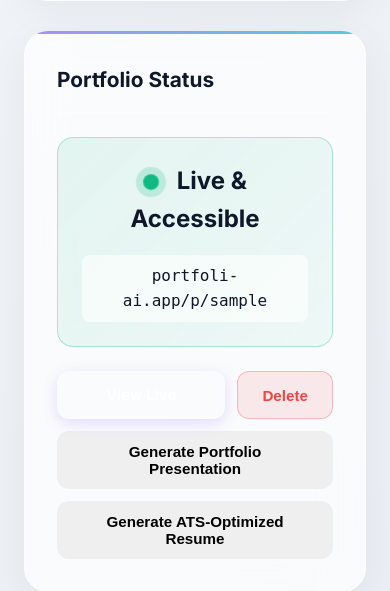
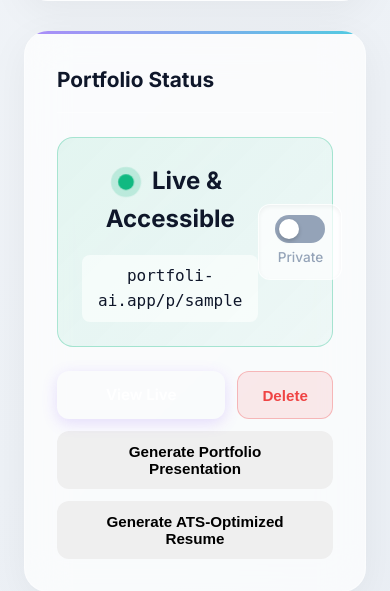
Before and after one commit to SauradipDinda/CareerNova-ai, a Python web app: template templates/dashboard.html in a window 390 px wide. Shown: the part 1754-2345 px from the top of the page. Run offline with Jinja, Linux system fonts and the light colour scheme; the template is opened without the code that fills it: most values are stand-ins (such as "Sample title", 1, 10 or a date in 2020).

Commit message:
Add publish portfolio feature

```diff
--- a/models.py
+++ b/models.py
@@ -2,7 +2,7 @@
 
 import datetime
 from sqlalchemy import (
-    Column, Integer, String, Text, DateTime, ForeignKey, JSON
+    Column, Integer, String, Text, DateTime, ForeignKey, JSON, Boolean
 )
 from sqlalchemy.orm import relationship
 
@@ -38,6 +38,7 @@
     achievements = Column(JSON, nullable=True)
     contact = Column(JSON, nullable=True)
     slug = Column(String(60), unique=True, nullable=False, index=True)
+    is_published = Column(Boolean, default=False, nullable=False)
     resume_text = Column(Text, nullable=True)
     profile_image_url = Column(String(512), nullable=True)
     created_at = Column(DateTime, default=datetime.datetime.utcnow)
--- a/static/css/style.css
+++ b/static/css/style.css
@@ -3423,4 +3423,73 @@
     .center-links {
         display: none !important;
     }
-}
+
+    /* ---------- Publish Toggle Switch ---------- */
+    .publish-toggle-container {
+        display: flex;
+        flex-direction: column;
+        align-items: center;
+        background: var(--glass-bg);
+        padding: 10px 16px;
+        border-radius: var(--radius-sm);
+        border: 1px solid var(--glass-border);
+        box-shadow: inset 0 2px 4px rgba(0, 0, 0, 0.05);
+    }
+
+    .switch {
+        position: relative;
+        display: inline-block;
+        width: 50px;
+        height: 28px;
+    }
+
+    .switch input {
+        opacity: 0;
+        width: 0;
+        height: 0;
+    }
+
+    .slider {
+        position: absolute;
+        cursor: pointer;
+        top: 0;
+        left: 0;
+        right: 0;
+        bottom: 0;
+        background-color: var(--text-muted);
+        transition: .4s;
+    }
+
+    .slider:before {
+        position: absolute;
+        content: "";
+        height: 20px;
+        width: 20px;
+        left: 4px;
+        bottom: 4px;
+        background-color: white;
+        transition: .4s;
+        box-shadow: 0 2px 4px rgba(0, 0, 0, 0.2);
+    }
+
+    input:checked+.slider {
+        background-image: var(--accent-gradient);
+        box-shadow: 0 0 10px var(--accent-glow);
+    }
+
+    input:focus+.slider {
+        box-shadow: 0 0 10px var(--accent-glow);
+    }
+
+    input:checked+.slider:before {
+        transform: translateX(22px);
+    }
+
+    .slider.round {
+        border-radius: 34px;
+    }
+
+    .slider.round:before {
+        border-radius: 50%;
+    }
+}
--- a/templates/dashboard.html
+++ b/templates/dashboard.html
@@ -159,13 +159,27 @@
                     </div>
 
                     {% if portfolio %}
-                    <div class="portfolio-live">
+                    <div class="portfolio-live"
+                        style="display: flex; justify-content: space-between; align-items: center;">
+                        <div>
                             <h2>
                                 <span class="pulse-circle"></span>
                                 Live & Accessible
                             </h2>
                             <a href="/p/{{ portfolio.slug }}" class="portfolio-url" target="_blank">portfoli-ai.app/p/{{
                                 portfolio.slug }}</a>
+                        </div>
+                        <div class="publish-toggle-container">
+                            <label class="switch">
+                                <input type="checkbox" id="publish-toggle" {% if portfolio.is_published %}checked{%
+                                    endif %} onchange="togglePublishStatus(this)">
+                                <span class="slider round"></span>
+                            </label>
+                            <span id="publish-status-text"
+                                style="font-size: 0.85rem; font-weight: 500; margin-top: 4px; display: block; text-align: center; color: var(--text-muted);">
+                                {% if portfolio.is_published %}Public{% else %}Private{% endif %}
+                            </span>
+                        </div>
                     </div>
 
                     <div style="display: flex; gap: 12px; margin-top: 24px;">
```
Also changed, not shown: main.py (+33 -0 lines), run_migration.py (added, +19 -0 lines). Lines whose indentation alone changed are shown as unchanged.
